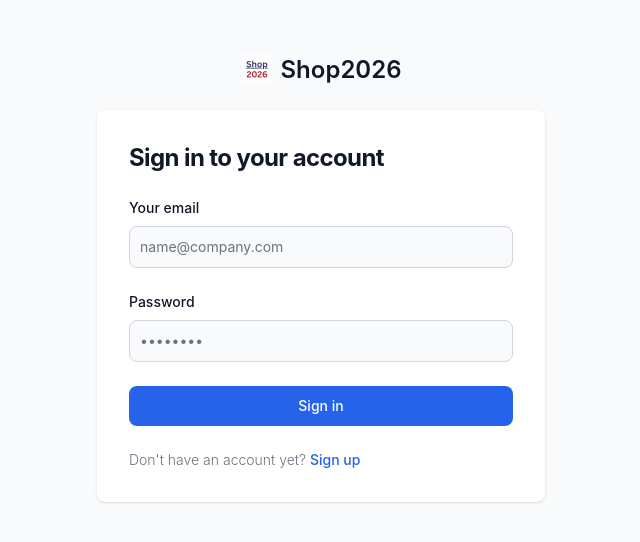
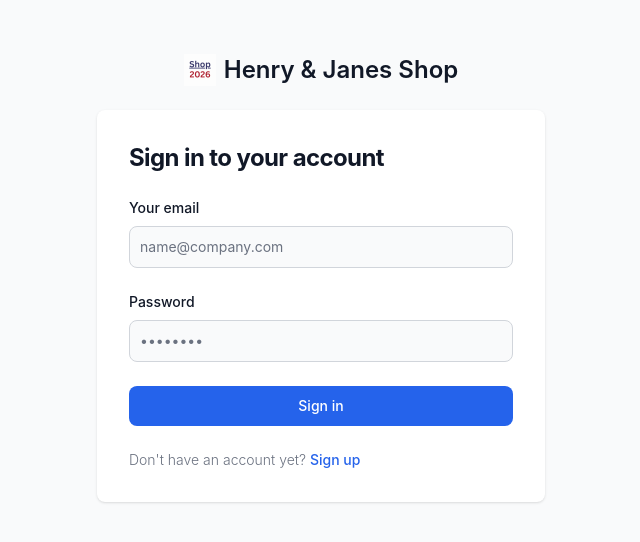
Before and after one commit to DatPHP/shop2024, a React (Vite) app in the folder frontend/: page / in a window 1280 px wide. Shown: the part 122-664 px from the top of the page, without its empty margins (319-959 px from the left). Built offline with nearby package versions, Linux system fonts and the light colour scheme.

Commit message:
CHange title Henry and Janes shop

```diff
--- a/frontend/src/pages/Login.jsx
+++ b/frontend/src/pages/Login.jsx
@@ -40,7 +40,7 @@ export default function Login() {
 						src="/img/shop2024.png"
 						alt="logo"
 					/>
-					Shop2026
+					Henry & Janes Shop
 				</a>
 				<div className="w-full bg-white rounded-lg shadow dark:border md:mt-0 sm:max-w-md xl:p-0 dark:bg-gray-800 dark:border-gray-700">
 					<div className="p-6 space-y-4 md:space-y-6 sm:p-8">
--- a/frontend/src/pages/Register.jsx
+++ b/frontend/src/pages/Register.jsx
@@ -57,7 +57,7 @@ export default function Register() {
 						src="/img/shop2024.png"
 						alt="logo"
 					/>
-					Shop2026
+					Henry & Janes Shop
 				</a>
 				<div className="w-full bg-white rounded-lg shadow dark:border md:mt-0 sm:max-w-md xl:p-0 dark:bg-gray-800 dark:border-gray-700">
 					<div className="p-6 space-y-4 md:space-y-6 sm:p-8">
```
